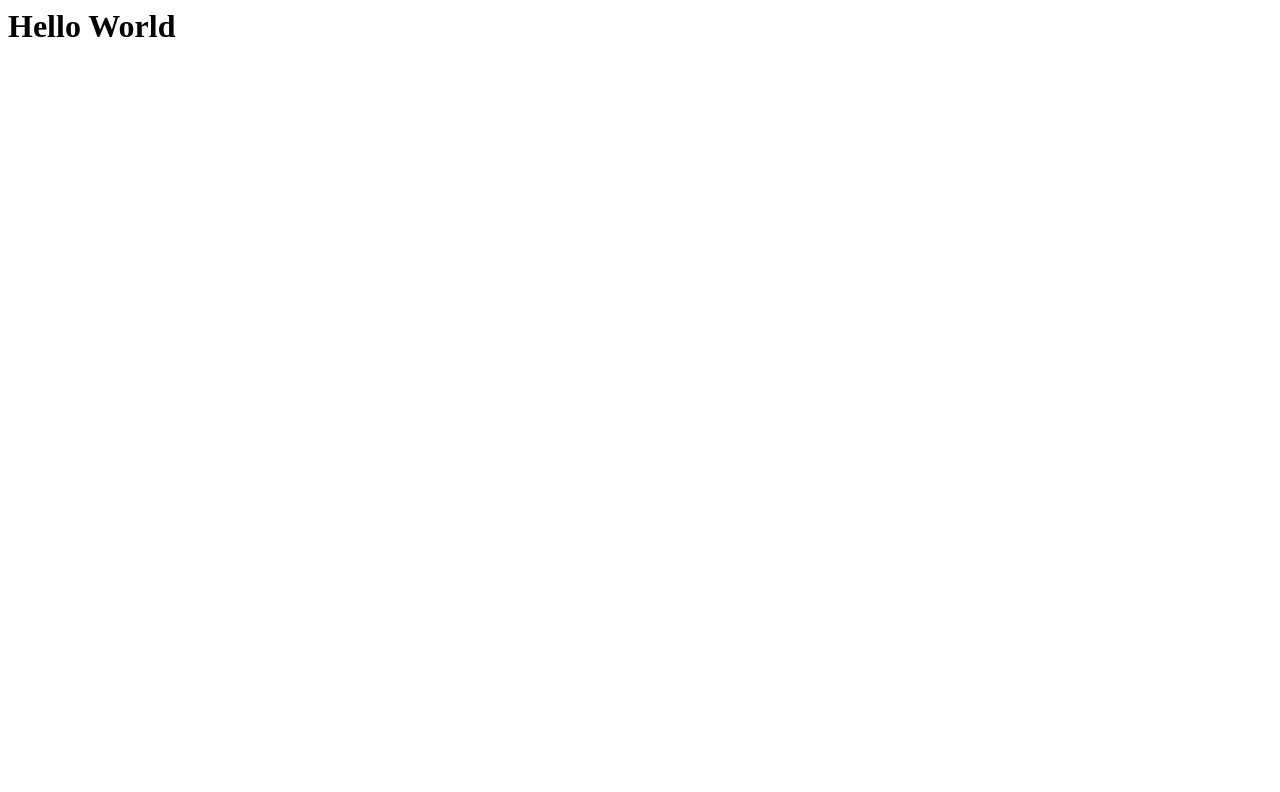
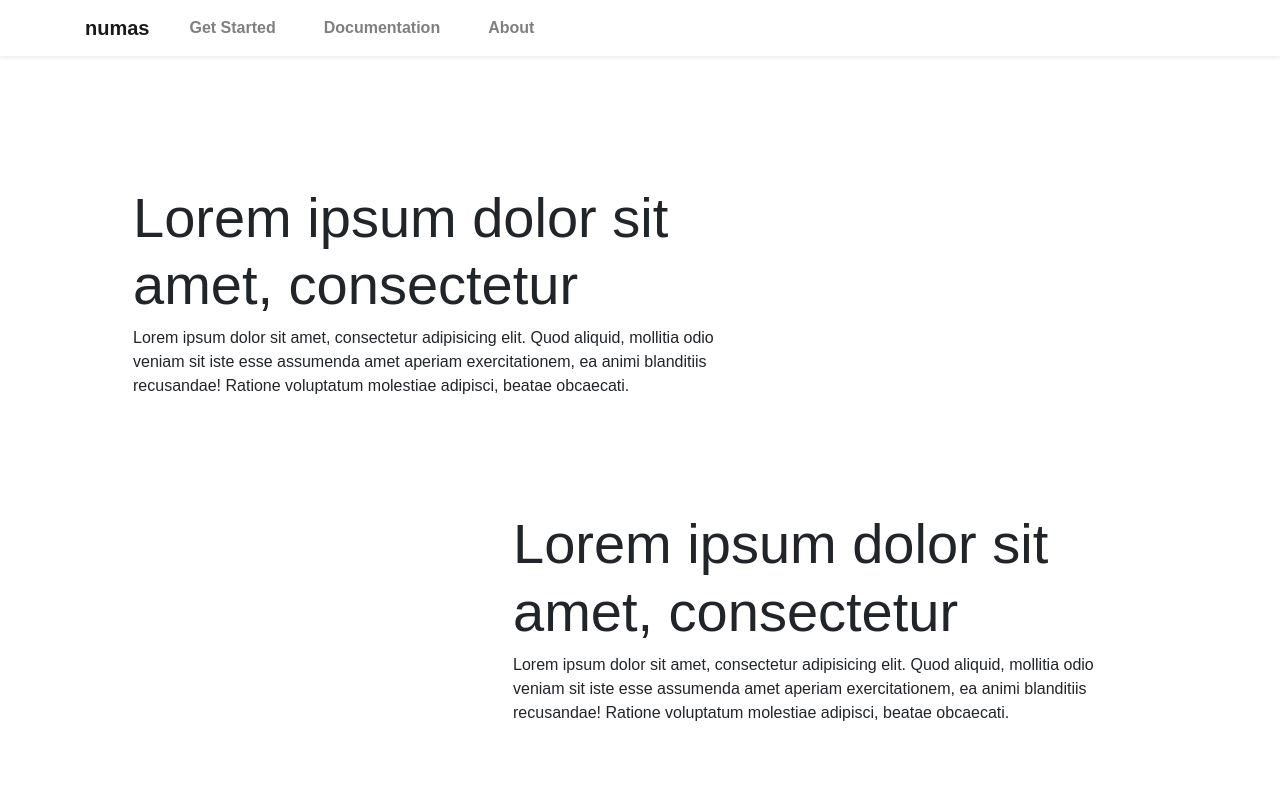
Before and after one commit to numaslibrary/numaslibrary.github.io, a plain HTML site: page index.html in a window 1280 px wide. Drawn offline with nearby package versions, Linux system fonts and the light colour scheme; a web font is replaced by a local one.

Commit message:
Setup basic template page

```diff
--- a/index.html
+++ b/index.html
@@ -1 +1,93 @@
-<h1>Hello World</h1>
+<!DOCTYPE html>
+<html lang="en">
+
+<head>
+    <meta charset="utf-8">
+    <meta name="viewport" content="width=device-width, initial-scale=1, shrink-to-fit=no">
+    <meta name="description" content="">
+    <meta name="author" content="">
+
+    <title>numas</title>
+
+    <link rel="stylesheet" href="https://stackpath.bootstrapcdn.com/bootstrap/4.3.1/css/bootstrap.min.css" integrity="sha384-ggOyR0iXCbMQv3Xipma34MD+dH/1fQ784/j6cY/iJTQUOhcWr7x9JvoRxT2MZw1T" crossorigin="anonymous">
+    <link href="https://fonts.googleapis.com/css?family=Palanquin+Dark:400,600" rel="stylesheet">
+
+    <style>
+        body {
+            font-family: 'Palanquin Dark', sans-serif;
+            font-weight: 400;
+        }
+
+        @media (min-width: 992px){
+            .navbar li {
+                margin-left : 1em;
+                margin-right : 1em;
+            }
+        }
+
+        .navbar {
+            font-weight: 600;
+            margin-bottom: 5em;
+            font-family: 'Palanquin Dark', sans-serif;
+        }
+    </style>
+</head>
+
+<body>
+
+    <!-- Navigation -->
+    <nav class="navbar navbar-expand-lg navbar-light shadow-sm ">
+        <div class="container">
+            <a class="navbar-brand" href="#">numas</a>
+            <button class="navbar-toggler" type="button" data-toggle="collapse" data-target="#navbarSupportedContent" aria-controls="navbarSupportedContent" aria-expanded="false" aria-label="Toggle navigation">
+                <span class="navbar-toggler-icon"></span>
+            </button>
+            <div class="collapse navbar-collapse" id="navbarSupportedContent">
+                <ul class="navbar-nav mr-auto">
+                    <li class="nav-item">
+                        <a class="nav-link" href="#">Get Started</a>
+                    </li>
+                    <li class="nav-item">
+                        <a class="nav-link" href="#">Documentation</a>
+                    </li>
+                    <li class="nav-item">
+                        <a class="nav-link" href="#">About</a>
+                    </li>
+                </ul>
+            </div>
+        </div>
+    </nav>
+
+    <section>
+        <div class="container">
+            <div class="row align-items-center">
+                <div class="col-lg-8 order-lg-1">
+                    <div class="p-5">
+                        <h2 class="display-4">Lorem ipsum dolor sit amet, consectetur</h2>
+                        <p>Lorem ipsum dolor sit amet, consectetur adipisicing elit. Quod aliquid, mollitia odio veniam sit iste esse assumenda amet aperiam exercitationem, ea animi blanditiis recusandae! Ratione voluptatum molestiae adipisci, beatae obcaecati.</p>
+                    </div>
+                </div>
+            </div>
+        </div>
+    </section>
+
+    <section>
+        <div class="container">
+            <div class="row align-items-center">
+                <div class="col-lg-4"></div>
+                <div class="col-lg-8 order-lg-2">
+                    <div class="p-5">
+                        <h2 class="display-4">Lorem ipsum dolor sit amet, consectetur</h2>
+                        <p>Lorem ipsum dolor sit amet, consectetur adipisicing elit. Quod aliquid, mollitia odio veniam sit iste esse assumenda amet aperiam exercitationem, ea animi blanditiis recusandae! Ratione voluptatum molestiae adipisci, beatae obcaecati.</p>
+                    </div>
+                </div>
+            </div>
+        </div>
+    </section>
+
+    <script src="https://code.jquery.com/jquery-3.3.1.slim.min.js" integrity="sha384-q8i/X+965DzO0rT7abK41JStQIAqVgRVzpbzo5smXKp4YfRvH+8abtTE1Pi6jizo" crossorigin="anonymous"></script>
+    <script src="https://cdnjs.cloudflare.com/ajax/libs/popper.js/1.14.7/umd/popper.min.js" integrity="sha384-UO2eT0CpHqdSJQ6hJty5KVphtPhzWj9WO1clHTMGa3JDZwrnQq4sF86dIHNDz0W1" crossorigin="anonymous"></script>
+    <script src="https://stackpath.bootstrapcdn.com/bootstrap/4.3.1/js/bootstrap.min.js" integrity="sha384-JjSmVgyd0p3pXB1rRibZUAYoIIy6OrQ6VrjIEaFf/nJGzIxFDsf4x0xIM+B07jRM" crossorigin="anonymous"></script>
+</body>
+
+</html>
```
